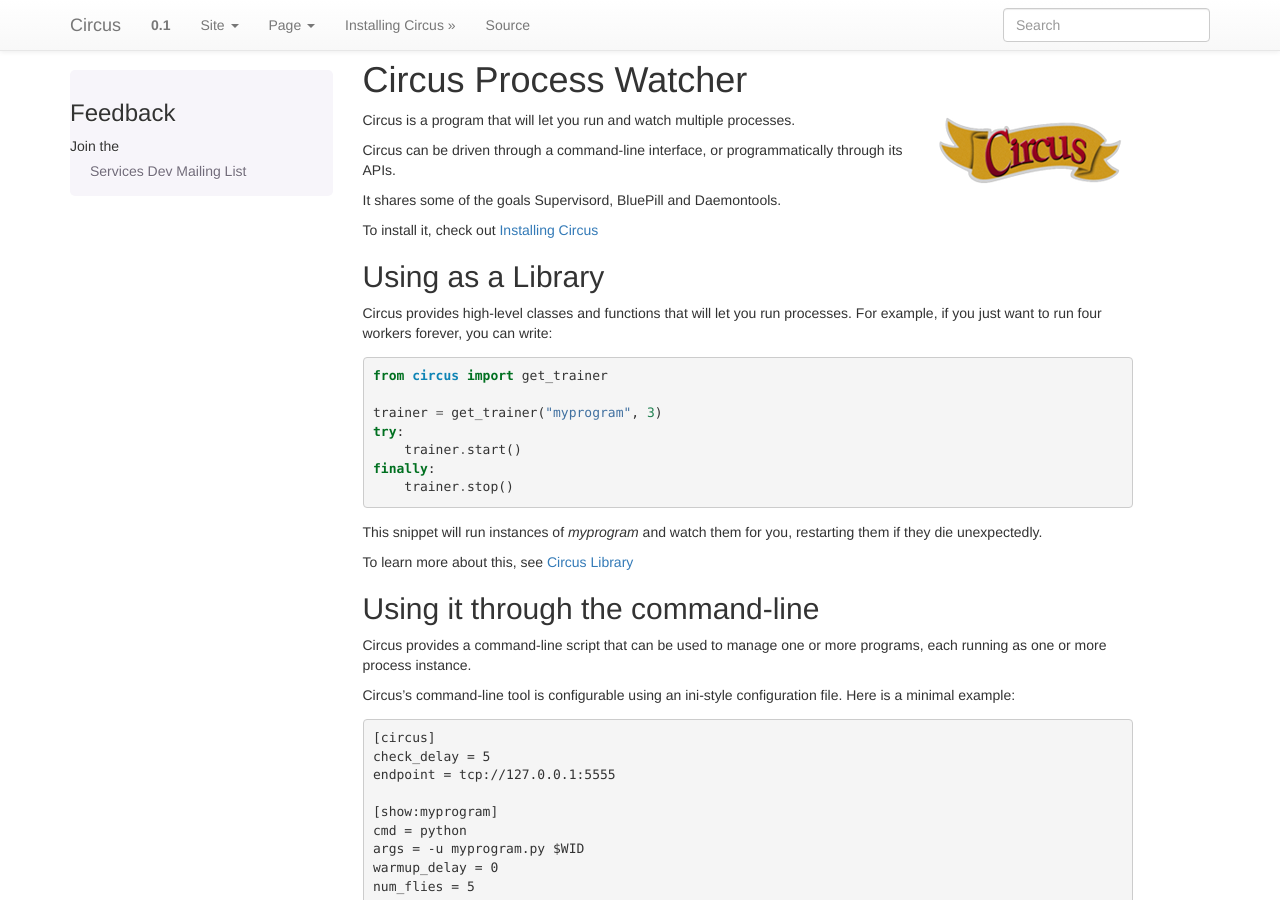
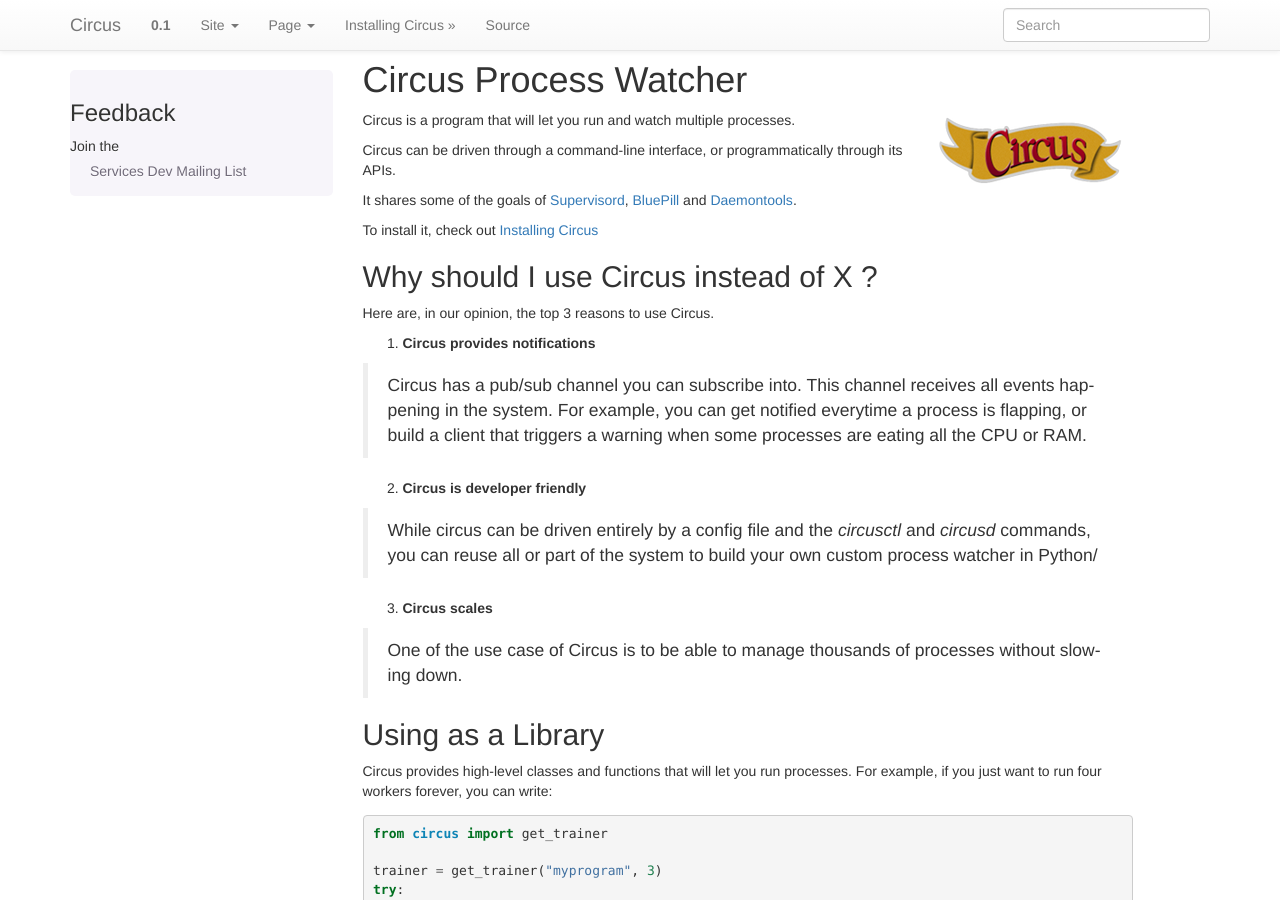
Before and after one commit to circus-tent/circus, a Sphinx documentation site: the page built from docs/source/index.rst, in a window 1280 px wide and 900 px high. Built offline with Sphinx 7.4.7, drawn with Linux system fonts in a browser that asks for light colours.

Commit message:
listing why Circus is cool

```diff
--- a/docs/source/index.rst
+++ b/docs/source/index.rst
@@ -9,9 +9,35 @@
 Circus can be driven through a command-line interface, or programmatically
 through its APIs.
 
-It shares some of the goals Supervisord, BluePill and Daemontools.
+It shares some of the goals of `Supervisord <http://supervisord.org>`_,
+`BluePill <https://github.com/arya/bluepill>`_ and
+`Daemontools <http://cr.yp.to/daemontools.html>`_.
 
 To install it, check out :ref:`installation`
+
+
+Why should I use Circus instead of X ?
+--------------------------------------
+
+Here are, in our opinion, the top 3 reasons to use Circus.
+
+1. **Circus provides notifications**
+
+  Circus has a pub/sub channel you can subscribe into. This channel
+  receives all events happening in the system. For example, you can get
+  notified everytime a process is flapping, or build a client that
+  triggers a warning when some processes are eating all the CPU or RAM.
+
+2. **Circus is developer friendly**
+
+  While circus can be driven entirely by a config file and the
+  *circusctl* and *circusd* commands, you can reuse all or part of
+  the system to build your own custom process watcher in Python/
+
+3. **Circus scales**
+
+  One of the use case of Circus is to be able to manage thousands of
+  processes without slowing down.
 
 
 Using as a Library
```
Also changed, not shown: docs/source/installation.rst (+6 -5 lines).
